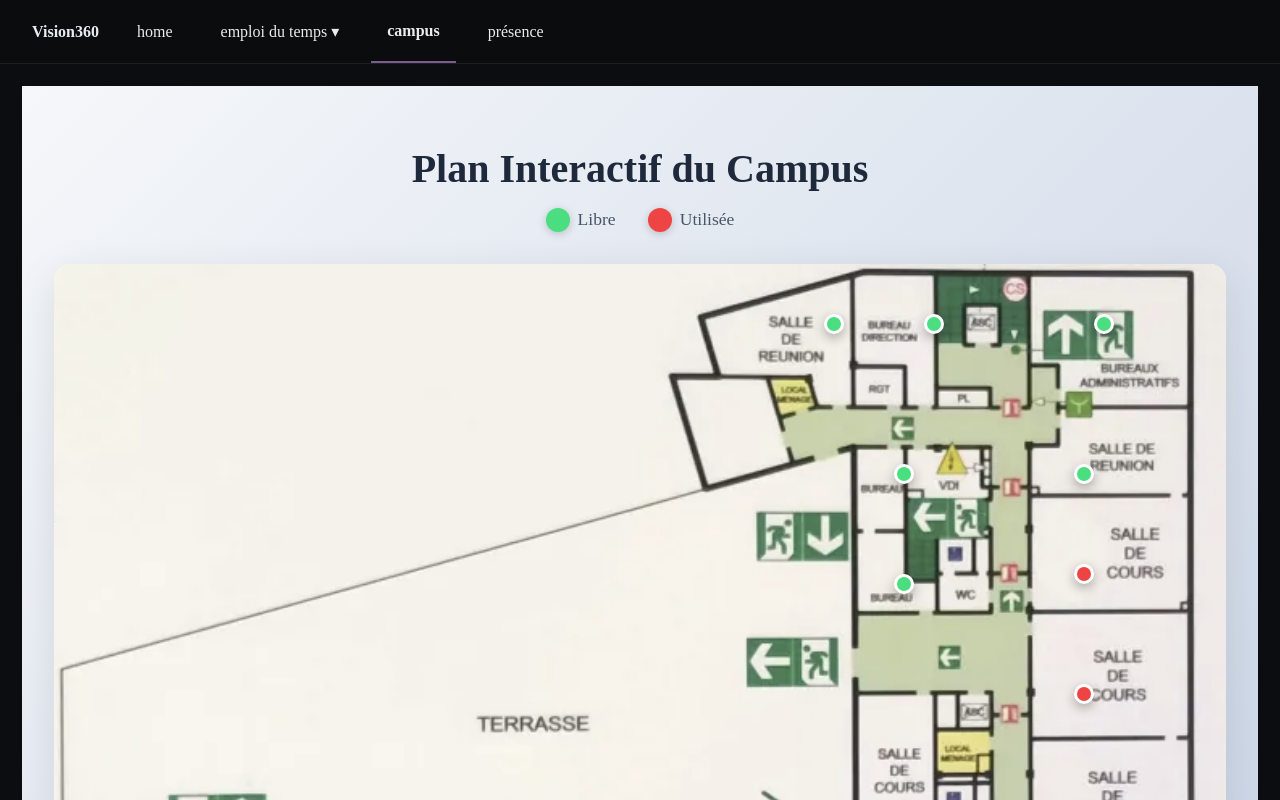
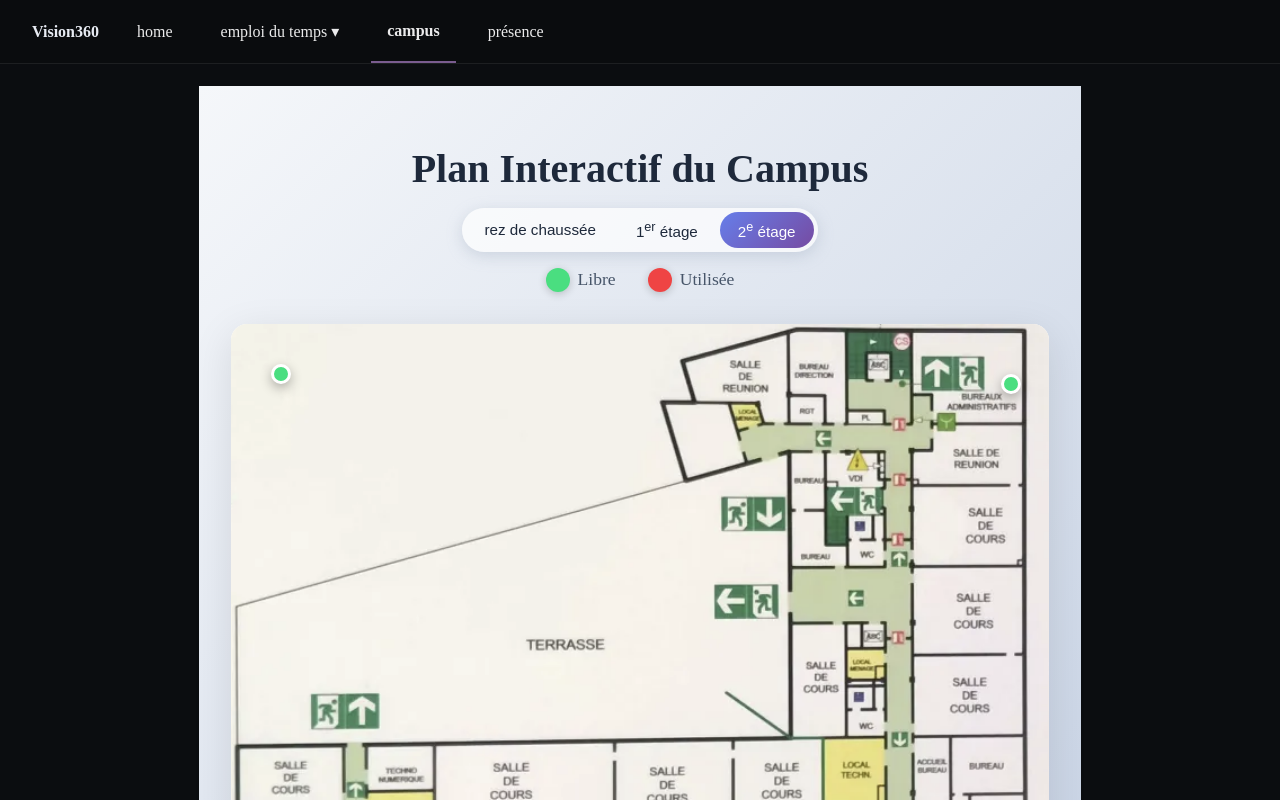
Before and after one commit to antimepix/vision360, a React (Vite) app in the folder vision360/: page /campus in a window 1280 px wide. Shown: the top 800 px of the page. Built offline with nearby package versions, Linux system fonts and the light colour scheme.

Commit message:
campus + bugfix

```diff
--- a/vision360/src/data/campus0.json
+++ b/vision360/src/data/campus0.json
@@ -1,23 +1,10 @@
 {
   "rooms": [
-    { "id": "salle103", "name": "Salle de Cours N°1", "x": 75, "y": 700 },
-    { "id": "salle104", "name": "Salle de Cours", "x": 50, "y": 480 },
-    { "id": "salle105", "name": "Salle de Cours", "x": 50, "y": 540 },
-    { "id": "salle106", "name": "Techno Numerique", "x": 140, "y": 420 },
-    { "id": "salle107", "name": "Salle de Cours", "x": 240, "y": 420 },
-    { "id": "salle108", "name": "Salle de Cours", "x": 360, "y": 420 },
-    { "id": "salle109", "name": "Salle de Cours", "x": 480, "y": 420 },
-    { "id": "salle201", "name": "Salle des Profs", "x": 360, "y": 500 },
-    { "id": "salle202", "name": "Salle de Cours", "x": 450, "y": 500 },
-    { "id": "salle203", "name": "Salle de Cours", "x": 540, "y": 490 },
-    { "id": "salle204", "name": "Local Technique Info", "x": 540, "y": 420 },
-    { "id": "salle205", "name": "Salle de Réunion", "x": 450, "y": 80 },
-    { "id": "salle206", "name": "Bureau Direction", "x": 540, "y": 80 },
-    { "id": "salle001", "name": "Bureaux Administratifs", "x": 640, "y": 80 },
-    { "id": "salle002", "name": "Salle de Réunion", "x": 640, "y": 140 },
-    { "id": "salle003", "name": "Salle de Cours", "x": 640, "y": 200 },
-    { "id": "salle004", "name": "Salle de Cours", "x": 640, "y": 280 },
-    { "id": "salle005", "name": "Salle de Cours", "x": 640, "y": 360 },
-    { "id": "salle12", "name": "Salle de Cours", "x": 540, "y": 320 }
+    { "id": "salleRIO", "name": "Salle RIO", "x": 75, "y": 700 },
+    { "id": "salle005", "name": "Salle Codesign", "x": 50, "y": 540 },
+    { "id": "salle004", "name": "Salle informatique", "x": 140, "y": 420 },
+    { "id": "salle003", "name": "Salle de Cours", "x": 240, "y": 420 },
+    { "id": "salle002", "name": "Salle de Cours", "x": 360, "y": 420 },
+    { "id": "salle001", "name": "Salle Fablab", "x": 480, "y": 420 }
   ]
 }
--- a/vision360/src/data/campus2.json
+++ b/vision360/src/data/campus2.json
@@ -9,6 +9,7 @@
     { "id": "salle203", "name": "Salle de Cours", "x": 1030, "y": 310 },
     { "id": "salle204", "name": "Salle de Cours", "x": 1030, "y": 430 },
     { "id": "salle205", "name": "Salle de Cours", "x": 1030, "y": 550 },
-    { "id": "salle206", "name": "Salle de Cours", "x": 850, "y": 550 }
+    { "id": "salle206", "name": "Salle de Cours", "x": 850, "y": 550 },
+    { "id": "salle témoin", "name": "Test", "x": 50, "y": 50 }
   ]
 }
--- a/vision360/src/pages/campus.css
+++ b/vision360/src/pages/campus.css
@@ -2,6 +2,9 @@
   min-height: 100vh;
   background: linear-gradient(135deg, #f5f7fa 0%, #c3cfe2 100%);
   padding: 2rem;
+  max-width: 1200px;
+  /* centre le contenu */
+  margin: 0 auto;
 }
 
 .campus-header {
@@ -15,6 +18,47 @@
   color: #1e293b;
   margin-bottom: 1rem;
 }
+
+/* -------- Boutons d'étage -------- */
+
+.campus-floorTabsWrapper {
+  margin-top: 0.75rem;
+  margin-bottom: 0.75rem;
+  display: flex;
+  justify-content: center;
+}
+
+.campus-floorTabs {
+  display: inline-flex;
+  padding: 4px;
+  gap: 4px;
+  border-radius: 999px;
+  background: rgba(255, 255, 255, 0.7);
+  box-shadow: 0 4px 15px rgba(148, 163, 184, 0.35);
+}
+
+.campus-floorBtn {
+  border: none;
+  border-radius: 999px;
+  padding: 8px 18px;
+  font-size: 0.95rem;
+  background: transparent;
+  color: #1e293b;
+  cursor: pointer;
+  white-space: nowrap;
+  transition: background 0.2s, color 0.2s;
+}
+
+.campus-floorBtn:hover {
+  background: rgba(255, 255, 255, 0.9);
+}
+
+.campus-floorBtn.active {
+  background: linear-gradient(135deg, #667eea 0%, #764ba2 100%);
+  color: #fff;
+}
+
+/* -------- Légende -------- */
 
 .legend {
   display: flex;
@@ -47,6 +91,8 @@
   background-color: #ef4444;
 }
 
+/* -------- Carte + overlay -------- */
+
 .campus-map {
   position: relative;
   max-width: 1200px;
@@ -55,13 +101,18 @@
   border-radius: 16px;
   box-shadow: 0 10px 40px rgba(0, 0, 0, 0.1);
   overflow: hidden;
+  height: 90vh;
+  max-height: 700px;
 }
+
 
 .campus-image {
   width: 100%;
-  height: auto;
+  height: 100%;
   display: block;
+  object-fit: fill;
 }
+
 
 .rooms-overlay {
   position: absolute;
@@ -71,6 +122,8 @@
   height: 100%;
   pointer-events: none;
 }
+
+/* marqueurs de salles */
 
 .room-marker {
   position: absolute;
@@ -108,15 +161,19 @@
     transform: translate(-50%, -50%) scale(1);
     opacity: 0.6;
   }
+
   50% {
     transform: translate(-50%, -50%) scale(1.8);
     opacity: 0;
   }
+
   100% {
     transform: translate(-50%, -50%) scale(1);
     opacity: 0;
   }
 }
+
+/* -------- Panneau d'info -------- */
 
 .room-info-panel {
   position: fixed;
@@ -136,6 +193,7 @@
     transform: translateX(400px);
     opacity: 0;
   }
+
   to {
     transform: translateX(0);
     opacity: 1;
--- a/vision360/src/pages/campus.jsx
+++ b/vision360/src/pages/campus.jsx
@@ -1,28 +1,62 @@
 import { useState, useEffect } from "react";
 import "./campus.css";
-import campusData from "../data/campus2.json";   // ton fichier avec les salles
-import events from "../data/data.json";         // ton fichier avec les cours
+
+// ⚠️ Ces fichiers doivent exister dans src/data/
+// Tu peux partir de ceux que tu avais dans l'ancien projet (campus0/1/2.json).
+import campus0 from "../data/campus0.json"; // rez-de-chaussée
+import campus1 from "../data/campus1.json"; // 1er étage
+import campus2 from "../data/campus2.json"; // 2e étage
+
+import events from "../data/data.json"; // cours
+
+// Associe chaque étage à son JSON + son image
+const FLOOR_CONFIGS = {
+  ground: {
+    id: "ground",
+    label: "rez de chaussée",
+    data: campus0,
+    imageSrc: "/rdc.png",
+  },
+  first: {
+    id: "first",
+    label: "1er étage",
+    data: campus1,
+    imageSrc: "/premierEtage.jpg", // ✅ ton image du 1er étage
+  },
+  second: {
+    id: "second",
+    label: "2e étage",
+    data: campus2,
+    imageSrc: "/terrasse.png", // ton image actuelle du 2e étage
+  },
+};
 
 function Campus() {
+  // on démarre sur le 2e étage comme tu voulais
+  const [selectedFloor, setSelectedFloor] = useState("second");
   const [rooms, setRooms] = useState([]);
   const [selectedRoom, setSelectedRoom] = useState(null);
 
-  // Fonction qui extrait un numéro dans un label de salle
-  // Exemple : "BDX_J103_FA143_COURS" → 103
-  const extractRoomNumber = (label) => {
-    const match = label.match(/\d+/);
+  // extrait un numéro de salle dans un label : "BDX_J103_FA143_COURS" → "103"
+  const extractRoomNumber = (labelOrCode) => {
+    const match = String(labelOrCode ?? "").match(/\d+/);
     return match ? match[0] : null;
   };
 
+  // 🔁 Recalcul du nuage de points à chaque changement d’étage
   useEffect(() => {
-    const updatedRooms = campusData.rooms.map((room) => {
-      // on récupère le numéro de salle : "salle12" → "12"
-      const roomNumber = room.id.replace("salle", "");
+    const floorConfig = FLOOR_CONFIGS[selectedFloor];
+    const campusData = floorConfig?.data;
+    const baseRooms = campusData?.rooms ?? [];
 
-      // on cherche un événement correspondant
+    const updatedRooms = baseRooms.map((room) => {
+      // "salle209" -> "209"
+      const roomNumber = String(room.id || "").replace("salle", "");
+
+      // on cherche un événement correspondant à cette salle
       const event = events.find((ev) =>
-        ev.resources.some((res) => {
-          const num = extractRoomNumber(res.label);
+        (ev.resources ?? []).some((res) => {
+          const num = extractRoomNumber(res.label ?? res.code);
           return num && num === roomNumber;
         })
       );
@@ -48,21 +82,64 @@ function Campus() {
     });
 
     setRooms(updatedRooms);
-  }, []);
+    setSelectedRoom(null); // on ferme le panneau si on change d’étage
+  }, [selectedFloor]);
 
-  const getRoomColor = (status) => {
-    return status === "libre" ? "#4ade80" : "#ef4444";
-  };
+  const getRoomColor = (status) =>
+    status === "libre" ? "#4ade80" : "#ef4444";
 
   const handleRoomClick = (room) => {
     setSelectedRoom(room);
   };
 
+  const currentFloor = FLOOR_CONFIGS[selectedFloor];
+
   return (
     <div className="campus-container">
-
       <div className="campus-header">
         <h1>Plan Interactif du Campus</h1>
+
+        {/* Boutons d'étage */}
+        <div className="campus-floorTabsWrapper">
+          <div className="campus-floorTabs">
+            <button
+              type="button"
+              className={
+                selectedFloor === "ground"
+                  ? "campus-floorBtn active"
+                  : "campus-floorBtn"
+              }
+              onClick={() => setSelectedFloor("ground")}
+            >
+              rez de chaussée
+            </button>
+
+            <button
+              type="button"
+              className={
+                selectedFloor === "first"
+                  ? "campus-floorBtn active"
+                  : "campus-floorBtn"
+              }
+              onClick={() => setSelectedFloor("first")}
+            >
+              1<sup>er</sup> étage
+            </button>
+
+            <button
+              type="button"
+              className={
+                selectedFloor === "second"
+                  ? "campus-floorBtn active"
+                  : "campus-floorBtn"
+              }
+              onClick={() => setSelectedFloor("second")}
+            >
+              2<sup>e</sup> étage
+            </button>
+          </div>
+        </div>
+
         <div className="legend">
           <div className="legend-item">
             <span className="legend-color libre"></span> Libre
@@ -73,8 +150,13 @@ function Campus() {
         </div>
       </div>
 
+      {/* Carte + nuage de points */}
       <div className="campus-map">
-        <img src="/terrasse.png" alt="Plan du campus" className="campus-image" />
+        <img
+          src={currentFloor.imageSrc}
+          alt={`Plan du campus - ${currentFloor.label}`}
+          className="campus-image"
+        />
 
         <div className="rooms-overlay">
           {rooms.map((room) => (
@@ -97,11 +179,15 @@ function Campus() {
         </div>
       </div>
 
+      {/* Panneau d'info salle */}
       {selectedRoom && (
         <div className="room-info-panel">
           <div className="room-info-header">
             <h2>{selectedRoom.name}</h2>
-            <button className="close-btn" onClick={() => setSelectedRoom(null)}>
+            <button
+              className="close-btn"
+              onClick={() => setSelectedRoom(null)}
+            >
               ×
             </button>
           </div>
@@ -116,10 +202,12 @@ function Campus() {
 
             <h3>Horaires</h3>
             <div>
-              Matin : {selectedRoom.morning === "libre" ? "✔ Libre" : "✖ Occupée"}
+              Matin :{" "}
+              {selectedRoom.morning === "libre" ? "✔ Libre" : "✖ Occupée"}
             </div>
             <div>
-              Après-midi : {selectedRoom.afternoon === "libre" ? "✔ Libre" : "✖ Occupée"}
+              Après-midi :{" "}
+              {selectedRoom.afternoon === "libre" ? "✔ Libre" : "✖ Occupée"}
             </div>
 
             <div className="info-row">
@@ -128,7 +216,6 @@ function Campus() {
           </div>
         </div>
       )}
-
     </div>
   );
 }
```
Also changed, not shown: vision360/public/rdc.png (added).
